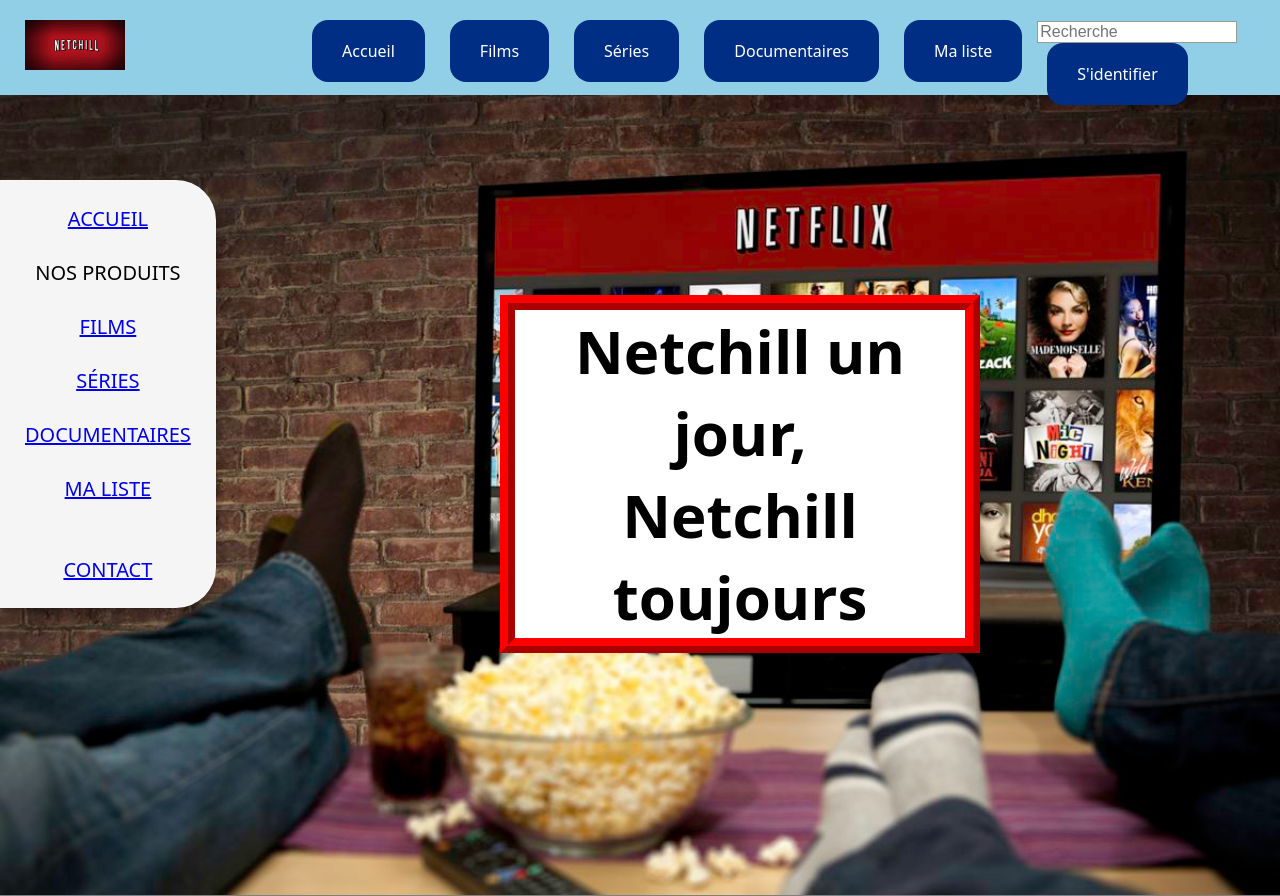
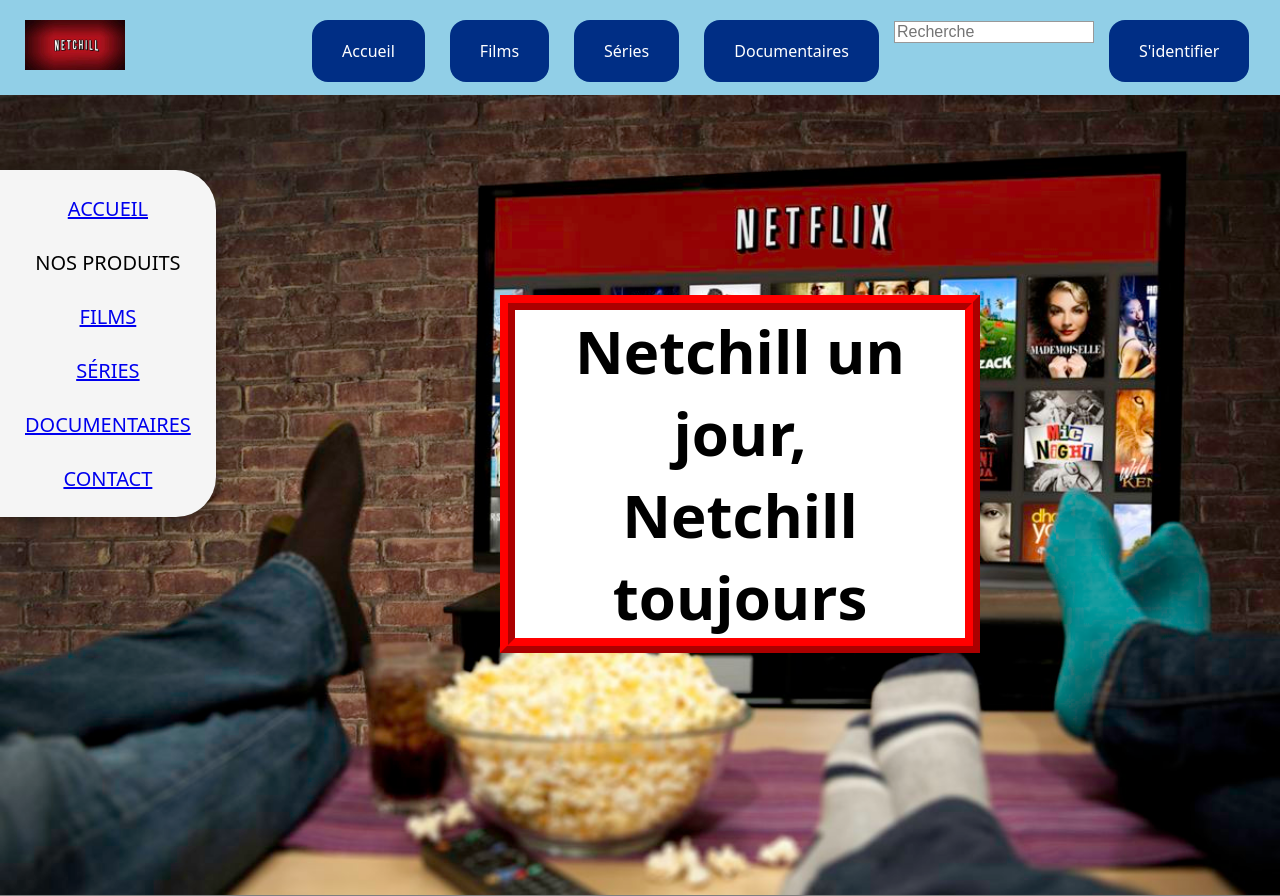
Before and after one commit to FlorianBriand/Site_e-commerce_films_series, a PHP site: page / in a window 1280 px wide. Shown: the top 896 px of the page. Run offline with PHP 8.4, Linux system fonts and the light colour scheme.

Commit message:
tabulation 3

```diff
--- a/contact.php
+++ b/contact.php
@@ -55,6 +55,9 @@
             </div>
       </form>
    </section>
+   <?php
+   include "footer.php";
+   ?>
 </body>
 
 </html>
--- a/header.php
+++ b/header.php
@@ -8,7 +8,6 @@ echo '
           <li><a href="films.php">Films</a></li>
           <li><a href="series.php">Séries</a></li>
           <li><a href="documentaire.php">Documentaires</a></li>
-          <li><a href="liste.php">Ma liste</a></li>
           <li>
             <input type="search" id="barsearch" placeholder="Recherche" />
           </li>
--- a/index.php
+++ b/index.php
@@ -11,7 +11,6 @@
 <body>
    <?php
    include "header.php";
-
    include "menu.php";
    ?>
 
--- a/menu.php
+++ b/menu.php
@@ -6,6 +6,5 @@ Nos produits <br /><br />
 <a href="films.php">Films</a> <br /><br />
 <a href="series.php">Séries</a> <br /><br />
 <a href="documentaire.php">Documentaires</a><br /><br />
-<a href="liste.php">Ma liste</a> <br /><br /><br />
 <a href="contact.php">Contact</a>
 </menu>';
```
Also changed, not shown: documentaire.php (indentation only), films.php (indentation only), series.php (indentation only). Lines whose indentation alone changed are shown as unchanged.
